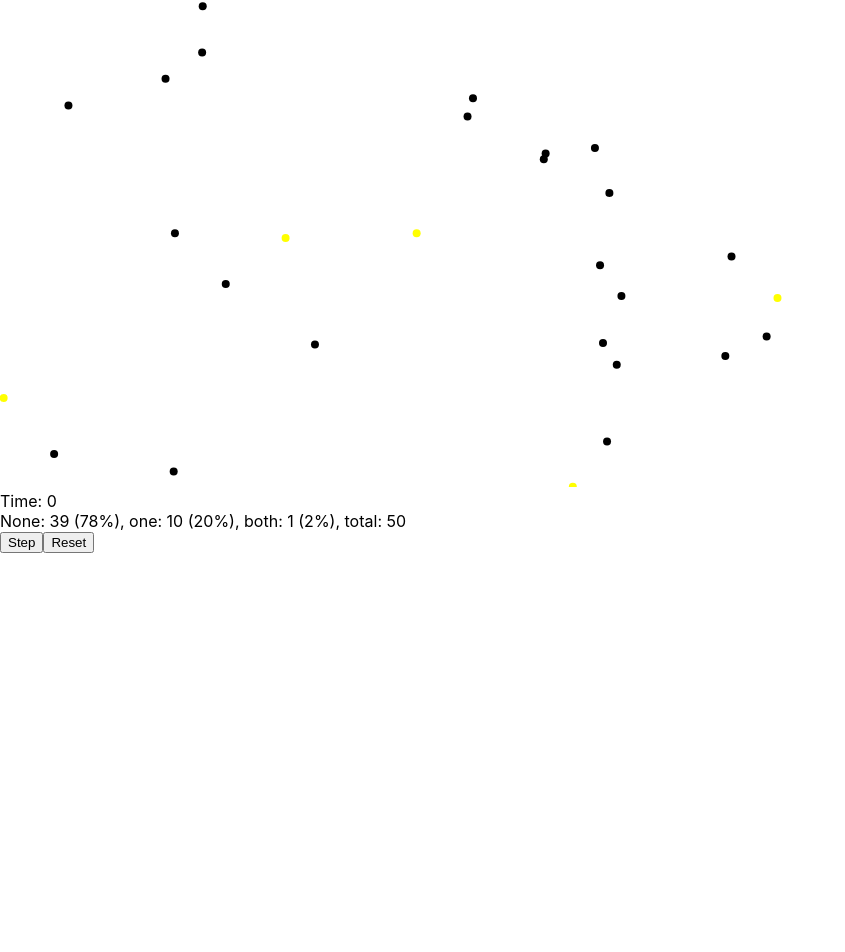
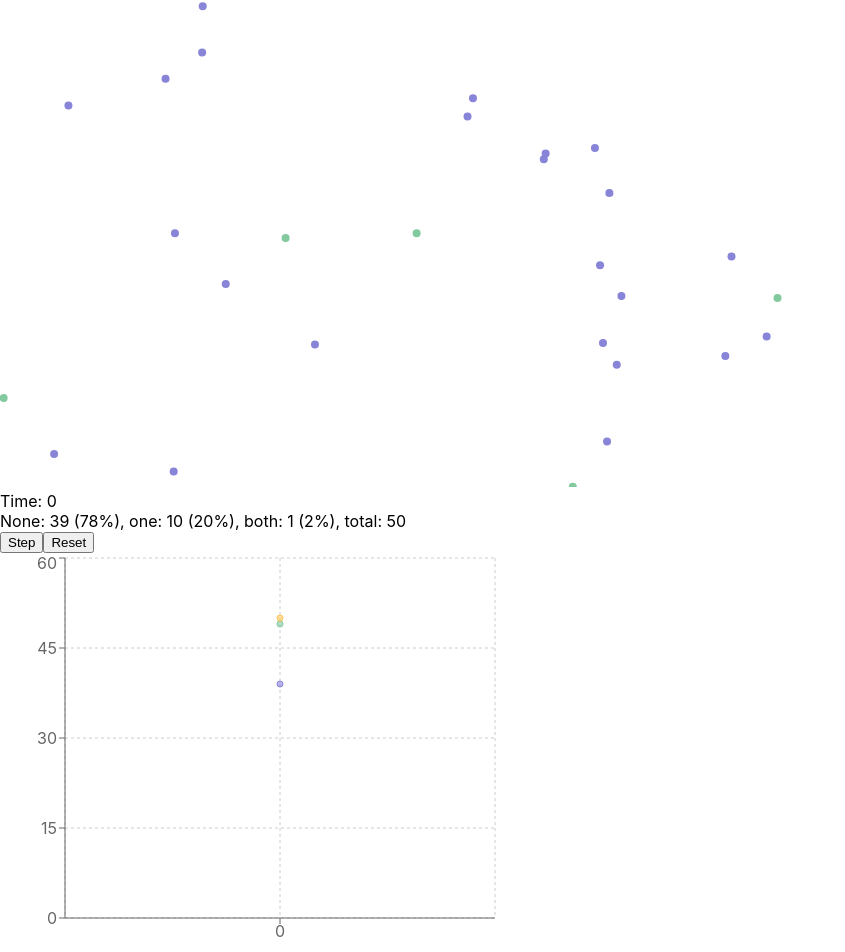
Before and after one commit to mat-sz/genesim, a React (Create React App) app: page / in a window 1280 px wide. Shown: the part 313-1265 px from the top of the page, without its empty margins (0-845 px from the left). Before the commit the page ends 866 px from the top, so only its background shows below. Built offline with nearby package versions, Linux system fonts and the light colour scheme.

Commit message:
added a chart for tracking mutation counts

```diff
--- a/package.json
+++ b/package.json
@@ -16,6 +16,7 @@
     "react": "^17.0.2",
     "react-dom": "^17.0.2",
     "react-scripts": "4.0.3",
+    "recharts": "^2.1.2",
     "sass": "^1.38.2",
     "typescript": "^4.1.2",
     "web-vitals": "^1.0.1"
--- a/src/App.tsx
+++ b/src/App.tsx
@@ -1,4 +1,14 @@
-import React, { useCallback, useMemo, useState } from 'react';
+import React, { useCallback, useEffect, useMemo, useState } from 'react';
+import {
+  AreaChart,
+  Area,
+  XAxis,
+  YAxis,
+  CartesianGrid,
+  Tooltip,
+  ResponsiveContainer,
+} from 'recharts';
+
 import './App.scss';
 import { init, Mutation, next, Settings } from './simulation';
 
@@ -15,21 +25,31 @@ const defaultSettings: Settings = {
   activeBaseReproductionRateChange: 0.01,
 };
 
+interface Stats {
+  time: number;
+  mutationNone: number;
+  mutationOne: number;
+  mutationBoth: number;
+  total: number;
+}
+
 export const App: React.FC = () => {
   const [state, setState] = useState(init(defaultSettings));
   const [time, setTime] = useState(0);
+  const [history, setHistory] = useState<Stats[]>([]);
 
   const reset = useCallback(() => {
     setState(init(defaultSettings));
     setTime(0);
-  }, [setState, setTime]);
+    setHistory([]);
+  }, [setState, setTime, setHistory]);
 
   const step = useCallback(() => {
     setState(state => next(state, defaultSettings));
     setTime(time => time + 1);
   }, [setState, setTime]);
 
-  const stats = useMemo(() => {
+  const stats: Stats = useMemo(() => {
     let mutationNone = 0;
     let mutationOne = 0;
     let mutationBoth = 0;
@@ -52,12 +72,19 @@ export const App: React.FC = () => {
     }
 
     return {
+      time,
       mutationNone,
       mutationOne,
       mutationBoth,
       total,
     };
-  }, [state]);
+  }, [state, time]);
+
+  useEffect(() => {
+    setHistory(history =>
+      [...history, stats].slice(history.length > 15 ? history.length - 15 : 0)
+    );
+  }, [stats, setHistory]);
 
   return (
     <div className="simulation">
@@ -70,10 +97,10 @@ export const App: React.FC = () => {
             r={0.005}
             fill={
               organism.mutation === Mutation.NONE
-                ? '#000'
+                ? '#8884d8'
                 : organism.mutation === Mutation.BOTH
-                ? '#f00'
-                : '#ff0'
+                ? '#ffc658'
+                : '#82ca9d'
             }
           ></circle>
         ))}
@@ -93,6 +120,35 @@ export const App: React.FC = () => {
           <button onClick={step}>Step</button>
           <button onClick={reset}>Reset</button>
         </div>
+        <div>
+          <AreaChart width={500} height={400} data={history}>
+            <CartesianGrid strokeDasharray="3 3" />
+            <XAxis dataKey="time" />
+            <YAxis />
+            <Tooltip />
+            <Area
+              type="monotone"
+              dataKey="mutationNone"
+              stackId="1"
+              stroke="#8884d8"
+              fill="#8884d8"
+            />
+            <Area
+              type="monotone"
+              dataKey="mutationOne"
+              stackId="1"
+              stroke="#82ca9d"
+              fill="#82ca9d"
+            />
+            <Area
+              type="monotone"
+              dataKey="mutationBoth"
+              stackId="1"
+              stroke="#ffc658"
+              fill="#ffc658"
+            />
+          </AreaChart>
+        </div>
       </div>
     </div>
   );
```
Also changed, not shown: 1 other file (tests, documents, lock files or other folders).
